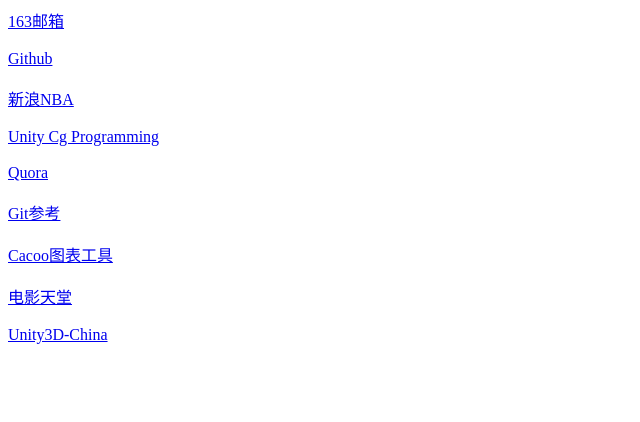
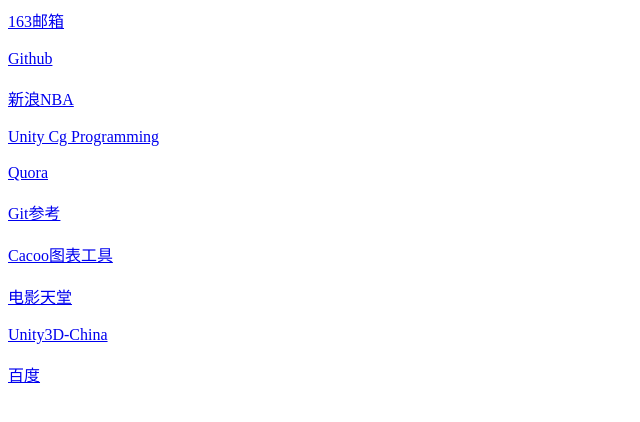
Before and after one commit to kwx/kwx.github.io, a plain HTML site: page index.html in a window 1280 px wide. Shown: the full height of the page, 0-640 px from the left. Drawn offline with Linux system fonts and the light colour scheme.

Commit message:
Update index.html
+

```diff
--- a/index.html
+++ b/index.html
@@ -6,6 +6,7 @@
 </head>
 
 <body>
+
 
 <a href="http://mail.163.com" target="_blank">163邮箱</a>
 <br/><br/>
@@ -23,9 +24,9 @@
 <br/><br/>
 <a href="http://www.dy2018.com/" target="_blank">电影天堂</a>
 <br/><br/>
-
 <a href="http://www.u3dchina.com/" target="_blank">Unity3D-China</a>
-
+<br/><br/>
+<a href="http://www.baidu.com/" target="_blank">百度</a>
 
 
 
```
